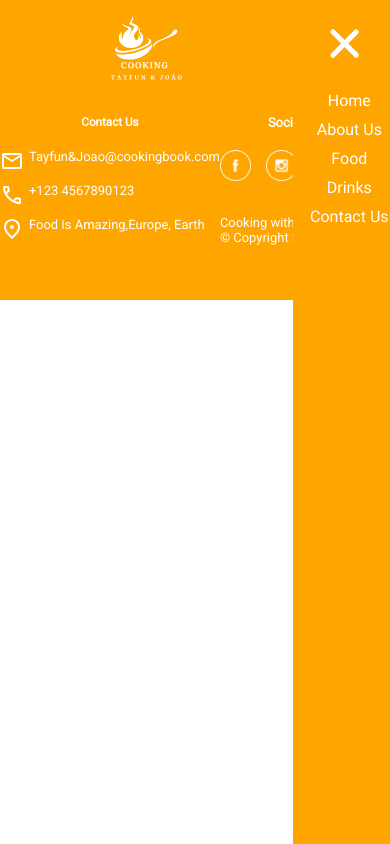
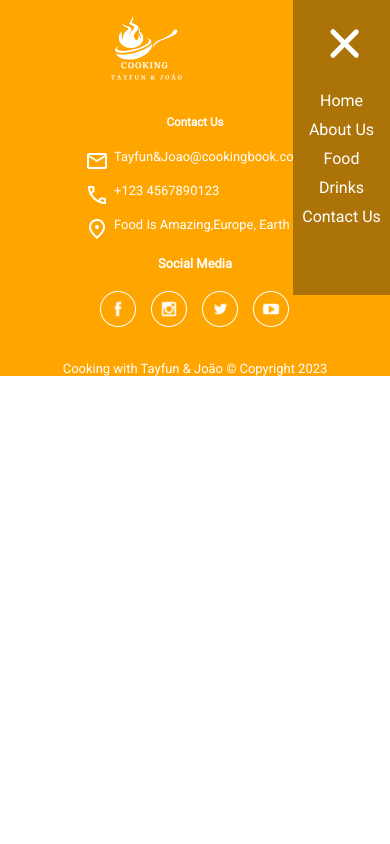
Before and after one commit to Kogha97/wbs-cook-book, a plain HTML site: page index.html in a window 390 px wide. Both pictures are taken after a click on the label 344 px from the left and 43 px from the top of the page. Drawn offline with nearby package versions, Linux system fonts and the light colour scheme.

Commit message:
overlow fixed

```diff
--- a/style.css
+++ b/style.css
@@ -516,6 +516,13 @@ main h2{
     .navbar-smallscreen{
         display: block;
     }
+    footer{
+        height: auto;
+        display: flex;
+        flex-direction: column;
+        justify-content: center;
+        align-items: center;
+    }
     /* hamburger menu */
     *,
     *::after,
@@ -535,12 +542,13 @@ main h2{
       height: 100px;
 
     }
+
     :root {
       --bar-width: 50px;
       --bar-height: 5px;
       --hamburger-gap: 6px;
       --foreground: white;
-      --background: orange;
+      --background: rgb(172, 115, 9);
       --hamburger-margin: 8px;
       --animation-timing: 200ms ease-in-out;
       --hamburger-height: calc(var(--bar-height) * 3 + var(--hamburger-gap) * 2);
@@ -608,25 +616,24 @@ main h2{
       width: var(--x-width);
       translate: 0 calc(var(--bar-height) / 2);
     }
-
+    }
     .hamburger-menu input:checked {
       opacity: 0;
       width: 0;
     }
+
+
     .sidebar {
+        display: none;
         position: absolute;
         transition: transform var(--animation-timing);
-    transform: translateX(110vw);
+        /* transform: translateX(100vw); */
         padding-top: calc(var(--hamburger-height) + var(--hamburger-margin) + 1rem);
-    background-color: orange;
+        background-color:rgb(172, 115, 9);
         color: var(--background);
-    max-width: 30vw;
-    min-height: 100vh;
-    display: flex;
-    flex-direction: column;
-    color: orange;
-    min-width: 30vw;
-    justify-content: flex-start;
+        min-width: 26dvw;
+        min-height: 35dvh;
+        /* display: flex; */
         z-index: 1;
         }
     .sidebar .navbar-hamburger {
@@ -643,16 +650,16 @@ main h2{
     }
 
     .hamburger-menu:has(input:checked) + .sidebar {
-        transform: translateX(0);
+        /* transform: translateX(0); */
+        display: block;
     }
-
 
     /* hamburger menu finished */
     /* making side bar more user friendly */
     .sidebar .dropdowncontent {
         display: none;
         position: absolute;
-        background-color: orange;
+        background-color: rgb(172, 115, 9);
         min-width: 160px;
         box-shadow: -8px 8px 16px 0px rgba(0, 0, 0, 0.2);
         z-index: 1;
@@ -661,8 +668,9 @@ main h2{
         left: auto;
         cursor: pointer;
     }
-    .sidebar /.dropdown:hover + .dropdowncontent{
-        transform: translateX(0);
+    .sidebar .dropdown:hover + .dropdowncontent{
+        /* transform: translateX(0); */
+        display: none;
     }
     .sidebar .dropdownbutton {
         font-size: 16px;
@@ -683,7 +691,6 @@ main h2{
         padding-top: 15px;
         padding-right: 5px;
     }
-    }
     .navbar-smallscreen a{
         text-decoration: none;
         color: white;
@@ -693,7 +700,7 @@ main h2{
     overflow: hidden;
     }
     button{
-        background-color: orange;
+        background-color: rgb(172, 115, 9);
         color: white;
         font-family: 'roboto';
         font-size: 16px;
@@ -714,7 +721,7 @@ main h2{
       .dropdowncontent {
         display: none;
         position: absolute;
-        background-color: orange;
+        background-color: rgb(172, 115, 9);
         min-width: 160px;
         box-shadow: 0px 8px 16px 0px rgba(0,0,0,0.2);
         z-index: 1;
```
Also changed, not shown: Main.html (+1 -1 lines). Lines whose indentation alone changed are shown as unchanged.
